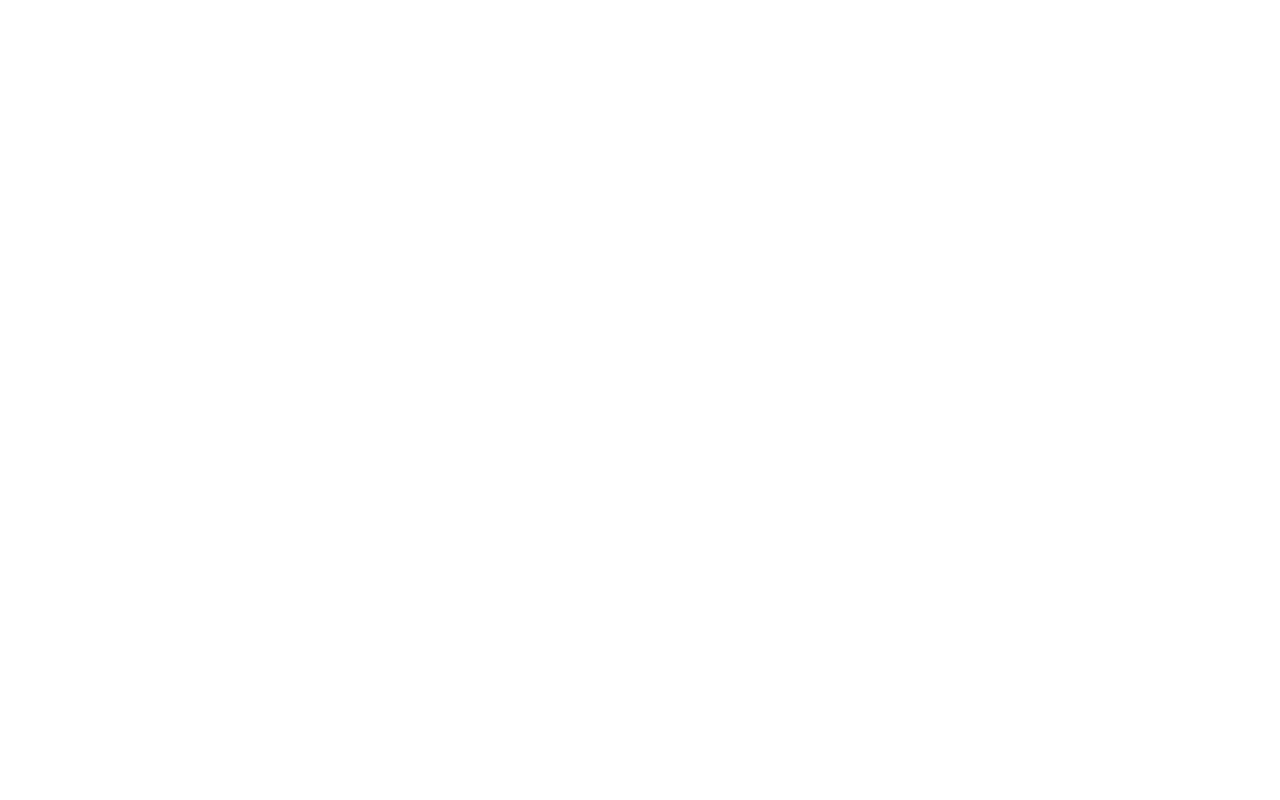
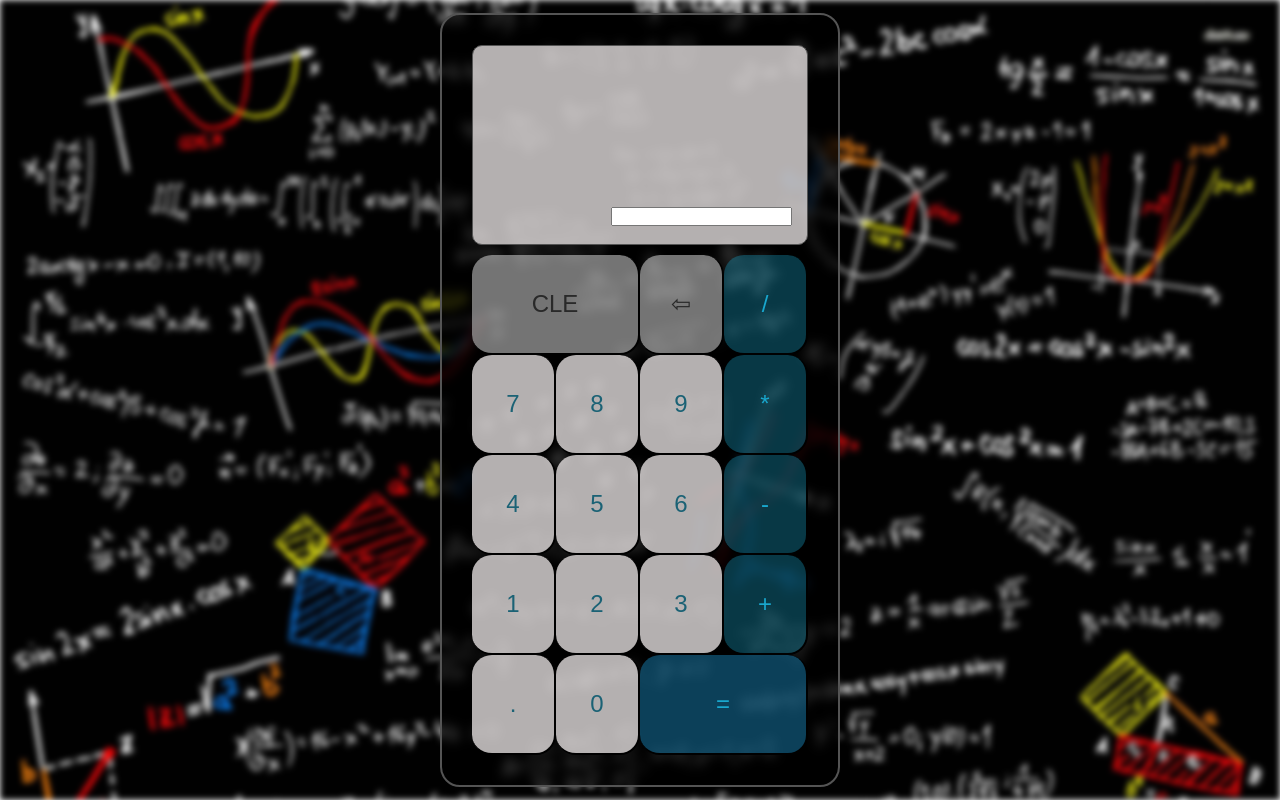
Before and after one commit to klintat/odin-calculator, a plain HTML site: page index.html in a window 1280 px wide. Drawn offline with Linux system fonts and the light colour scheme.

Commit message:
calculator style

```diff
--- a/index.html
+++ b/index.html
@@ -3,10 +3,39 @@
 <head>
     <meta charset="UTF-8">
     <meta name="viewport" content="width=device-width, initial-scale=1.0">
-    <title>Calculator</title>
+    <title>📱Calculator</title>
+    <link rel="stylesheet" href="styles.css">
 </head>
 <body>
-
+    <main></main>
+    <div class="calculator-container">
+        <div class="display">
+            <label>
+                <input>
+            </label>
+        </div>
+        <div class="keybord">
+            <button class="btn btn-clear">CLE</button>
+            <button class="btn btn-erase">&#x21E6</button>
+            <button class="btn btn-divide">/</button>
+            <button class="btn btn-number">7</button>
+            <button class="btn btn-number">8</button>
+            <button class="btn btn-number">9</button>
+            <button class="btn btn-multiply">*</button>
+            <button class="btn btn-number">4</button>
+            <button class="btn btn-number">5</button>
+            <button class="btn btn-number">6</button>
+            <button class="btn btn-sub">-</button>
+            <button class="btn btn-number">1</button>
+            <button class="btn btn-number">2</button>
+            <button class="btn btn-number">3</button>
+            <button class="btn btn-add">+</button>
+            <button class="btn btn-number">.</button>
+            <button class="btn btn-number">0</button>
+            <button class="btn btn-equal">=</button>
+        </div>
+    </div>
+    </main>
     <script src="script.js" ></script>
 </body>
 </html>
--- /dev/null
+++ b/styles.css
@@ -0,0 +1,112 @@
+:root {
+    --calculatorBackground: #000000aa;
+    --borderColor: rgb(84, 84, 84);
+    --displayColor: #f6f1f1bb;
+    --btnColor: #f6f1f1bb;
+    --btnClearColor: #c2c2c299;
+    --btnOperationsBgColor: #19a7ce55;
+    --btnEqualColor: #146b9499;
+    --btnClearEraseColor: #292929;
+    --btnOperationColor: #19A7CE;
+    --bntNumberColor: #1b6275;
+}
+
+* {
+    box-sizing: border-box;
+    padding: 0;
+    margin: 0;
+}
+
+html {
+    height: 100%;
+}
+
+body {
+    min-height: 100vh;
+    display:flex;
+    justify-content: center;
+    align-items: center;
+}
+
+main {
+    position: absolute;
+    height: 100%;
+    width: 100%;
+    background-image: url('img/background-math.jpg');
+    background-size: cover;
+    background-position: center;
+    filter: blur(3px);
+    z-index: -1;
+}
+
+.calculator-container {
+    display: flex;
+    flex-wrap: wrap;
+    flex: 0 1 20%;
+    min-width: 400px;
+    border: 2px solid var(--borderColor);
+    border-radius: 20px;
+    padding: 30px;
+	backdrop-filter: blur(5px); /* blur effect to the backdrop */
+	background-color: var(--calculatorBackground)
+}
+
+.display,.keybord {
+    display: flex;
+    flex-wrap: wrap;
+    flex: 0 1 100%;
+}
+
+.display {
+    height: 200px;
+    border: 1px solid var(--borderColor);
+    border-radius: 10px;
+    justify-content: flex-end;
+    align-items: end;
+    font-size: 2em;
+    background: var(--displayColor);
+    color: #fff;
+    padding: 15px 15px;
+    margin-bottom: 10px;
+}
+
+.btn {
+    display: flex;
+    flex: 0 1 25%;
+    justify-content: center;
+    align-items: center;
+    height: 100px;
+    border-radius: 20px;
+    border-top:none;
+    border-left:none;
+    cursor: pointer;
+    background: var(--btnColor);
+    font-size:1.5em;
+}
+
+.btn-clear,.btn-equal {
+    flex-basis: 50%;
+}
+
+.btn-number {
+    color: var(--bntNumberColor);
+}
+
+.btn-divide,.btn-multiply,.btn-sub,.btn-add {
+    background: var(--btnOperationsBgColor);
+    color: var(--btnOperationColor);
+}
+
+.btn-clear,.btn-erase  {
+    background: var(--btnClearColor);
+    color: var(--btnClearEraseColor)
+}
+
+.btn-equal {
+    background: var(--btnEqualColor);
+    color: var(--btnOperationColor);
+}
+
+.btn:hover {
+    opacity: 0.75;
+}
```
Also changed, not shown: img/background-math.jpg (added).
